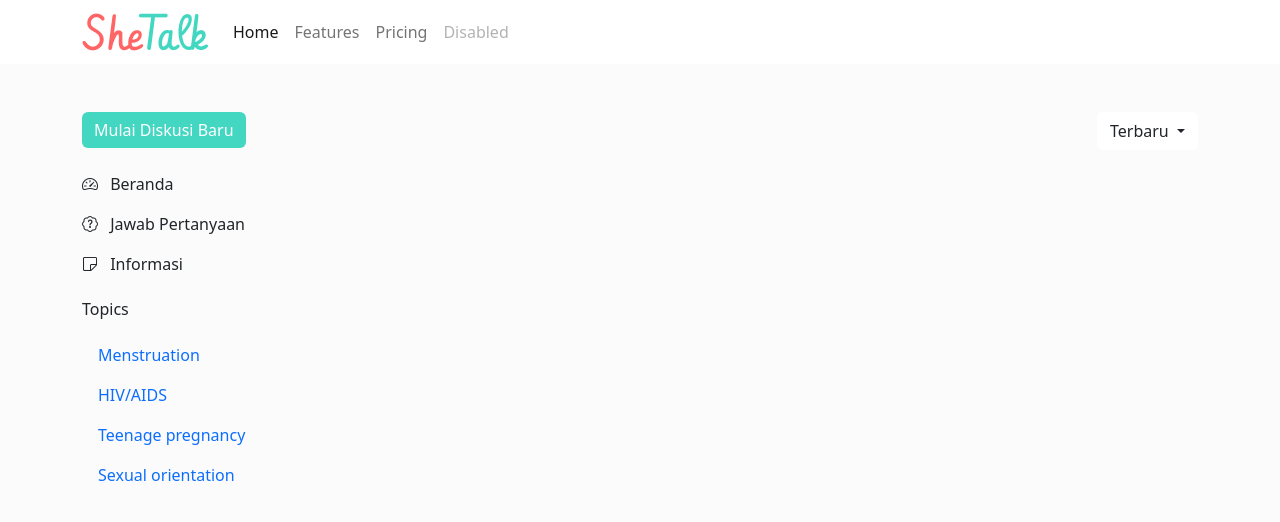
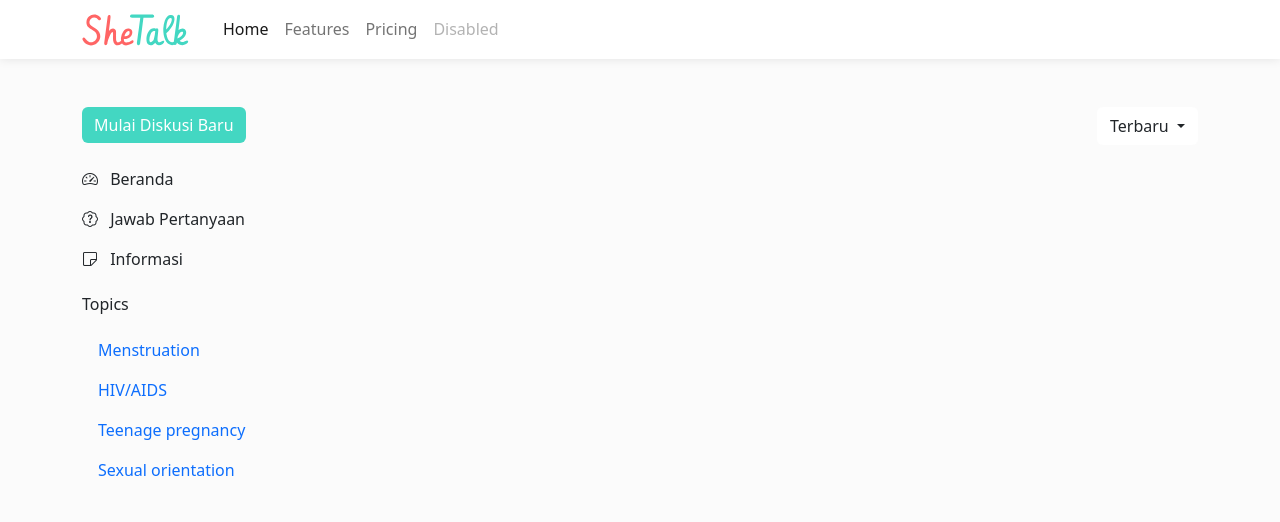
Before and after one commit to aufaikrimaa/technical-assignment-shetalk, a plain HTML site: page index.html in a window 1280 px wide. Drawn offline with nearby package versions, Linux system fonts and the light colour scheme.

Commit message:
update navbar & side menu

```diff
--- a/index.html
+++ b/index.html
@@ -18,13 +18,32 @@
         body {
             background: #fbfbfb;
         }
+
+        nav {
+            background-color: #ffff;
+            box-shadow: 0px 0px 10px rgba(0, 0, 0, 0.1);
+            position: fixed;
+            width: 100%;
+            top: 0;
+            z-index: 1000;
+        }
+
+        nav img {
+            height: 2rem;
+            width: auto;
+            margin-right: 10px;
+        }
+
+        #link a:hover {
+            color: #43D7C2 !important;
+        }
     </style>
 </head>
 
 <body>
     <nav class="navbar navbar-expand-lg bg-white mb-5">
         <div class="container">
-            <a class="navbar-brand" href="#"><img src="assets/images/SheTalk.png" alt="SheTalk"></a>
+            <a class="navbar-brand" href="#"><img src="assets/images/SheTalk.svg" alt="SheTalk"></a>
             <button class="navbar-toggler" type="button" data-bs-toggle="collapse" data-bs-target="#navbarNavAltMarkup"
                 aria-controls="navbarNavAltMarkup" aria-expanded="false" aria-label="Toggle navigation">
                 <span class="navbar-toggler-icon"></span>
@@ -46,7 +65,7 @@
                     class="btn btn-info text-white mb-4">
                     Mulai Diskusi Baru
                 </button>
-                <div class="links mb-4">
+                <div class="links mb-4" id="link">
                     <a href="" class="d-block text-decoration-none text-body mb-3"><i
                             class="me-2 bi bi-speedometer2"></i> Beranda</a>
                     <a href="" class="d-block text-decoration-none text-body mb-3"><i
```
Also changed, not shown: assets/images/SheTalk.png (deleted), assets/images/SheTalk.svg (added).
